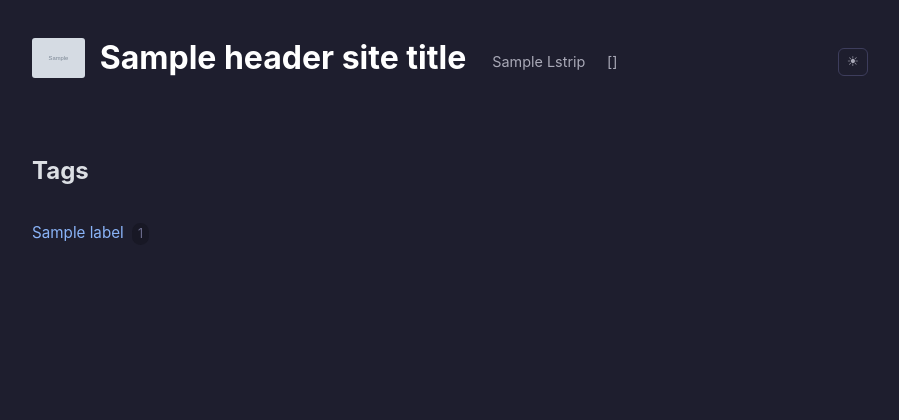
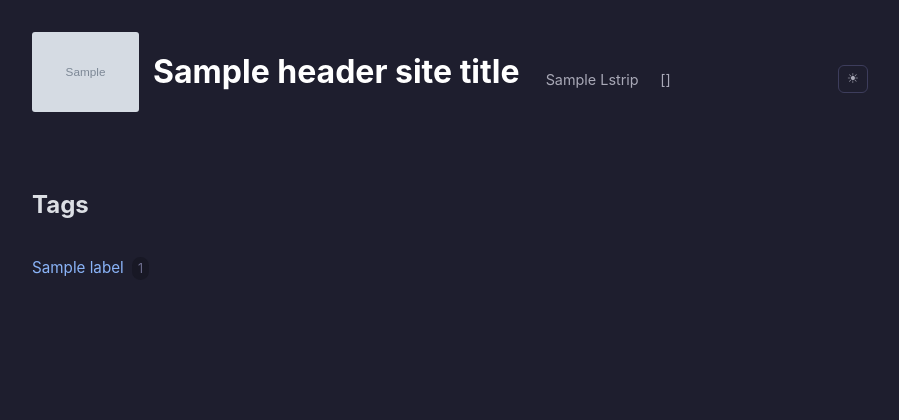
Before and after one commit to airenare/inkstone, a Python web app: template frontend/templates/labels.html in a window 1280 px wide. Shown: the top 420 px of the page, without its empty margins (190-1089 px from the left). Run offline with Jinja, Linux system fonts and the light colour scheme; the template is opened without the code that fills it: most values are stand-ins (such as "Sample title", 1, 10 or a date in 2020); grey boxes marked "Sample" are stand-in pictures; some libraries are stand-ins or nearby versions.

Commit message:
fix: double site-icon height to 2.5em

```diff
--- a/frontend/static/base.css
+++ b/frontend/static/base.css
@@ -353,8 +353,7 @@ header {
 
 /* Icon shown beside the site title when set via frontmatter */
 .site-icon {
-    /* Cap height — slightly taller than uppercase letters */
-    height: 1.25em;
+    height: 2.5em;
     width: auto;
     display: inline-block;
     vertical-align: middle;
```
Also changed, not shown: 1 other file.
